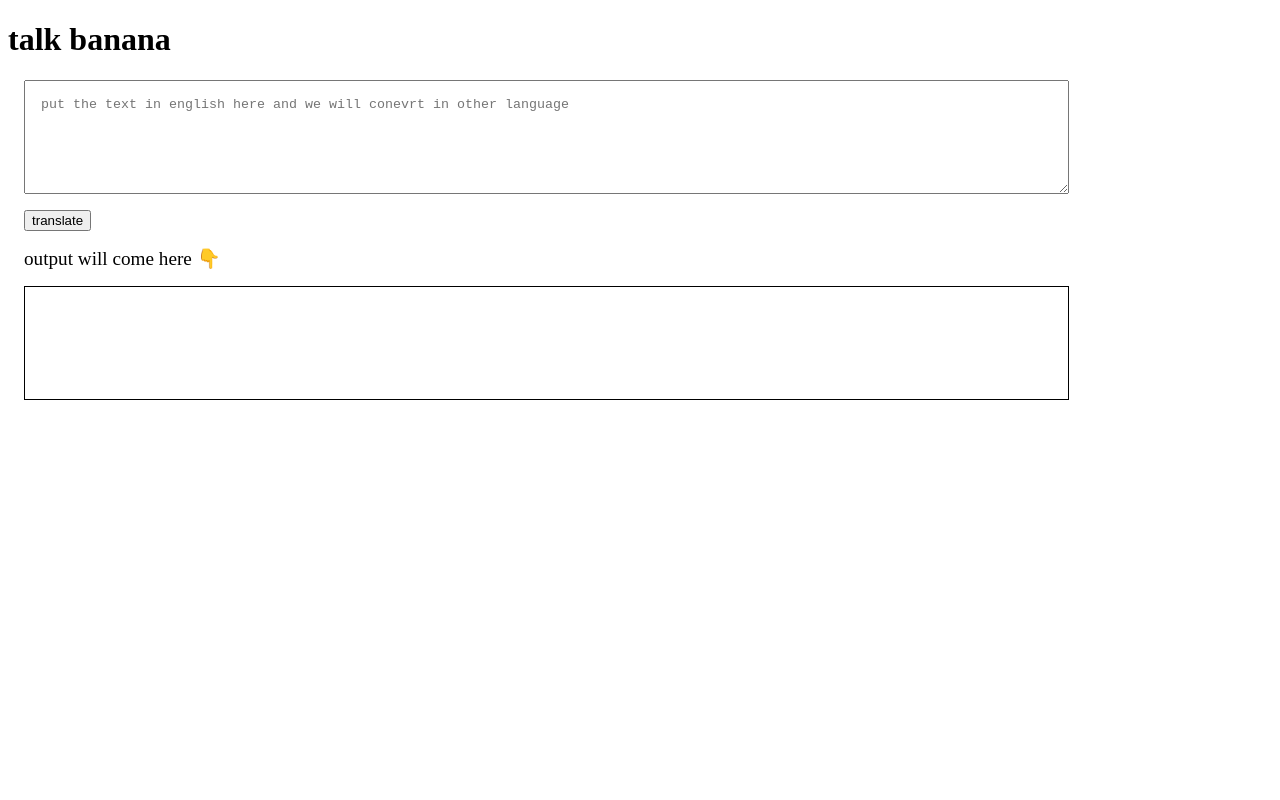
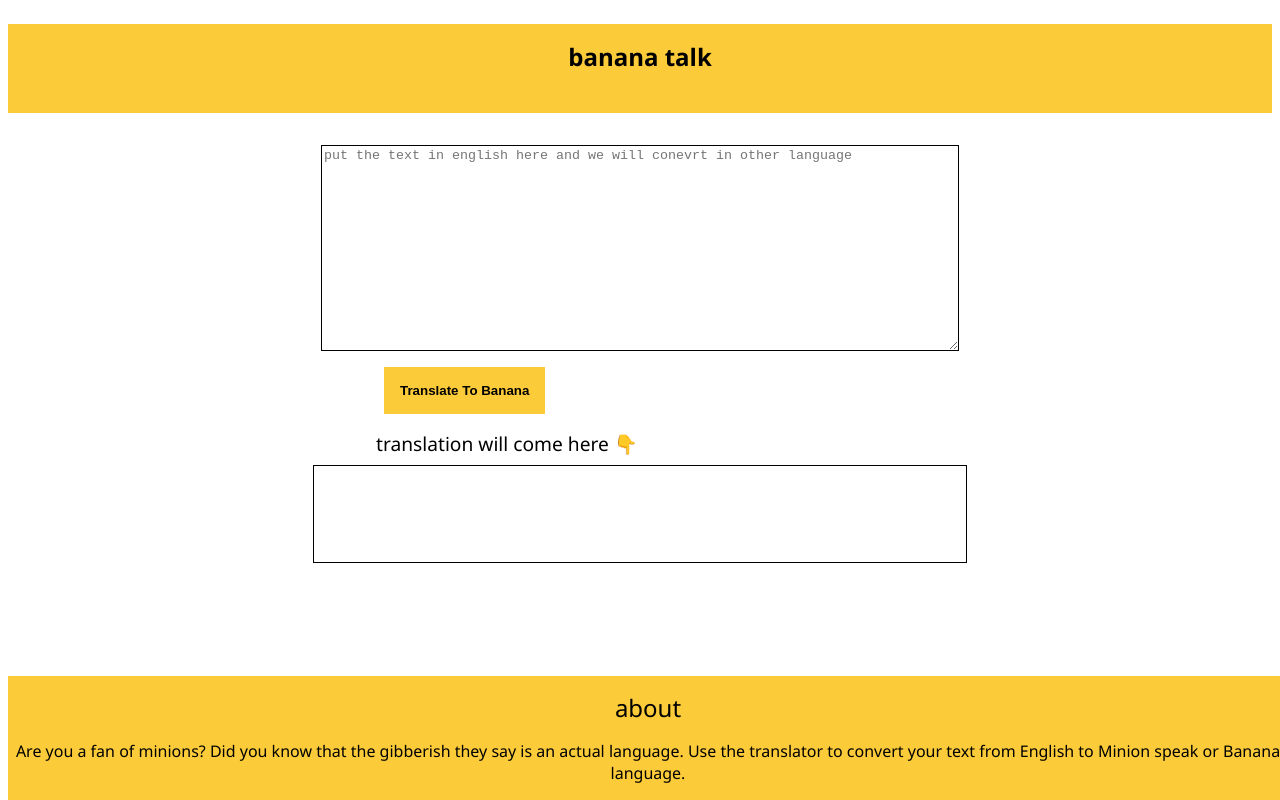
Before and after one commit to AnubhavShrivastav/vanilla-javascript, a plain HTML site: page index.html in a window 1280 px wide. Drawn offline with Linux system fonts and the light colour scheme.

Commit message:
adding styling

```diff
--- a/index.html
+++ b/index.html
@@ -4,50 +4,32 @@
     <meta charset="UTF-8">
     <meta name="viewport" content="width=device-width, initial-scale=1.0">
     <title>Talk bananaaaa</title>
+    <link rel="stylesheet" href="./style.css">
 
 </head>
 
-<style>
+<body>
+    <nav class="header">
+    <p class="heading">banana talk</p>
+    </nav>
 
-    textarea{
-        width: 80%;
-        display: block;
-        padding: 1rem;
-        margin: 1rem;
-        height: 10vh;
+   <textarea name="txt-input" class="input" placeholder="put the text in english here and we will conevrt in other language"></textarea>
 
-    }
+    <button class="btn-translate">Translate To Banana</button>
 
-    .btn-translate{
-        margin-left: 1rem;
-    }
-
-    #output{
-        border: 1px solid black;
-        height: 10vh;
-        width: 80%;
-        padding: 1rem;
-        margin: 1rem;
-    }
-    .message{
-        font-size: larger;
-        padding-top: 1rem;
-        margin-left: 1rem;
-    }
-
-</style>
-
-<body>
-
-    <h1>talk banana</h1>
-
-    <textarea name="txt-input" class="input" placeholder="put the text in english here and we will conevrt in other language"></textarea>
-
-    <button class="btn-translate">translate</button>
-
-    <div class="message">output will come here 👇</div>
+    <div class="message">translation will come here 👇</div>
 
     <div id="output"></div>
+
+    <footer class="footer">
+        <div class="footer-header">about</div>
+
+    <div>
+        <p>Are you a fan of minions? Did you know that the gibberish they say is an actual
+         language. Use the translator to convert your text from English to Minion speak or
+          Banana language.</p>
+    </div>
+    </footer>
 
 
 
--- /dev/null
+++ b/style.css
@@ -0,0 +1,69 @@
+:root{
+   --primary-color: #fccb3a ;
+}
+
+body{
+    font-family:'Segoe UI', Tahoma, Geneva, Verdana, sans-serif;
+}
+
+.header{
+   text-align: center;
+   padding-bottom: 1rem;
+   margin-bottom: 2rem;
+   background-color: var(--primary-color);
+
+}
+
+.header .heading{
+    font-weight: 600;
+    font-size: 1.5rem;
+    padding-top: 1rem;
+}
+
+textarea{
+    width: 50%;
+    display: block;
+    margin: auto;
+    height: 25vh;
+    border: 1px black solid;
+    margin-bottom: 1rem;
+}
+
+.btn-translate{
+    padding: 1rem 1rem 1rem 1rem;
+    margin-left: 23.5rem;
+    background-color: var(--primary-color);
+    border: none;
+    font-weight: bold;
+}
+
+.message{
+    font-size: larger;
+    padding-top: 1rem;
+    margin-left: 23rem;
+    margin-bottom: 0.5rem;
+}
+
+
+#output{
+    height: 8vh;
+    width: 49%;
+    padding: 1rem;
+    overflow: scroll;
+    display: block;
+    margin: auto;
+    border: 1px solid black;
+}
+
+.footer{
+    position: fixed;
+    bottom: 0;
+    width: 100%;
+    background-color: var(--primary-color);
+    text-align: center;
+    padding-top: 15px;
+}
+
+.footer .footer-header{
+     font-size: x-large;
+}
```
